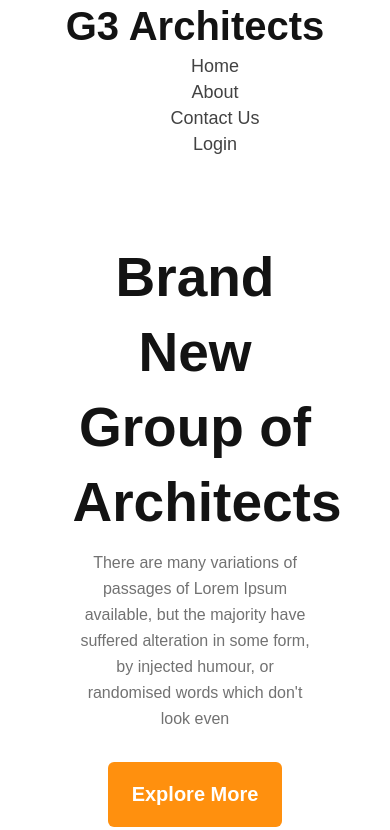
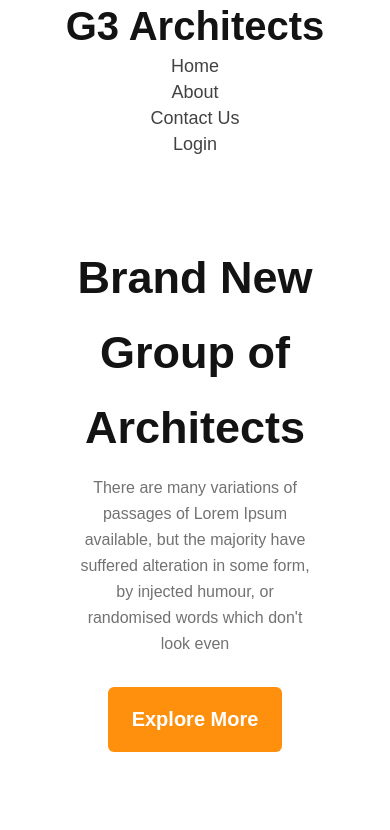
Before and after one commit to mdmamun2/assignment-two, a plain HTML site: page index.html in a window 390 px wide. Shown: the top 830 px of the page. Drawn offline with Linux system fonts and the light colour scheme.

Commit message:
css update

```diff
--- a/style.css
+++ b/style.css
@@ -332,5 +332,10 @@ team section design
     }
     .all-menu li{
         text-align: center;
+        margin-left: 0px;
+
+    }
+    h1.banner-title {
+        font-size: 45px;
     }
 }
```
